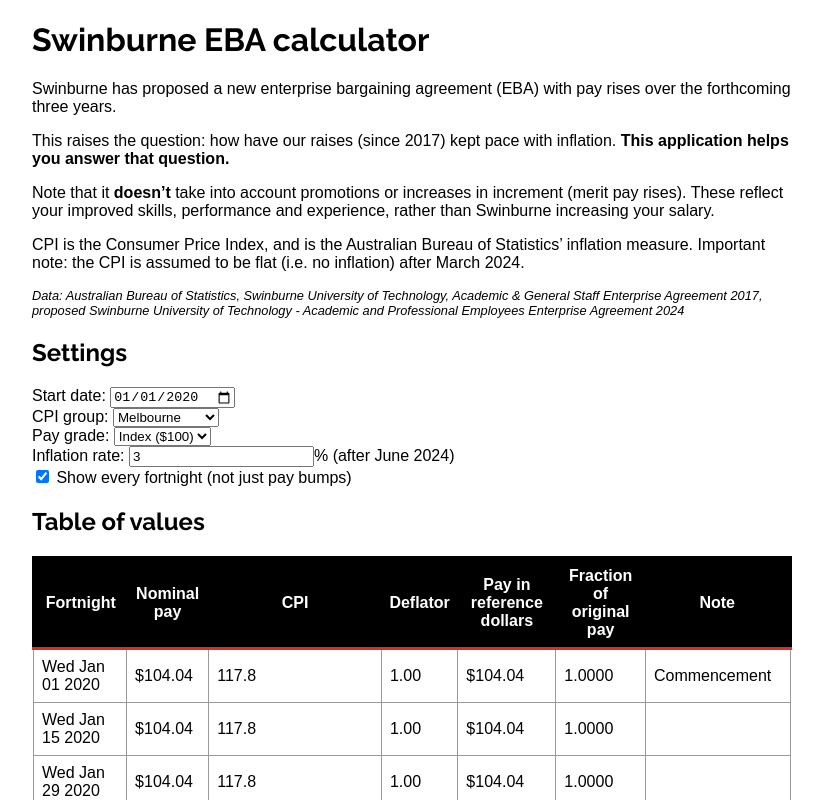
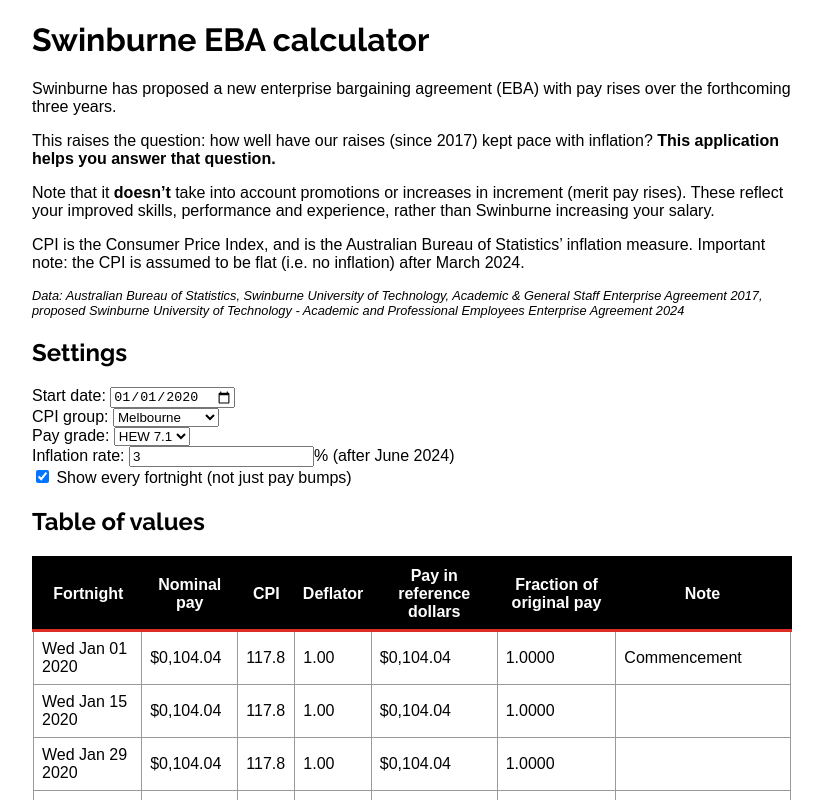
Before and after one commit to pwc/swinburne-eba-calculator, a React (Create React App) app in the folder swinburne-eba-calculator/: page / in a window 1280 px wide. Shown: the top 800 px of the page, without its empty margins (228-1051 px from the left). Built offline with nearby package versions, Linux system fonts and the light colour scheme.

Commit message:
Tweaks - formatting numbers, wording

```diff
--- a/swinburne-eba-calculator/src/App.tsx
+++ b/swinburne-eba-calculator/src/App.tsx
@@ -437,15 +437,21 @@
 		<tbody>
 		{rows.map( (r: any) => { if(props.showAll || r.comment.length) { return <tr>
 			<td>{r.date.toDateString()}</td>
-			<td>${r.pay.toFixed(2)}</td>
-			<td>{r.cpi}</td>
+			<td>${formatPay(r.pay)}</td>
+			<td>{r.cpi.toFixed(1)}</td>
 			<td>{r.deflator.toFixed(2)}</td>
-			<td>${r.deflatedPay.toFixed(2)}</td>
+			<td>${formatPay(r.deflatedPay)}</td>
 			<td>{r.payFrac.toFixed(4)}</td>
 			<td>{r.comment}</td>
 		</tr>} else { return <></> } })}
 		</tbody>
 	</table>;
+}
+
+function formatPay(n: number) {
+	let thousands = Math.floor(n/1000).toFixed(0);
+	let hundreds = (n - (thousands as any as number) * 1000);
+	return ''+thousands+','+hundreds.toFixed(2);
 }
 
 function App() {
@@ -458,7 +464,7 @@
 	return (<main>
 		<h1>Swinburne EBA calculator</h1>
 		<p>Swinburne has proposed a new enterprise bargaining agreement (EBA) with pay rises over the forthcoming three years.</p>
-		<p>This raises the question: how have our raises (since 2017) kept pace with inflation. <b>This application helps you answer that question.</b></p>
+		<p>This raises the question: how well have our raises (since 2017) kept pace with inflation? <b>This application helps you answer that question.</b></p>
 		<p>Note that it <b>doesn’t</b> take into account promotions or increases in increment (merit pay rises). These reflect your improved skills, performance and experience, rather than Swinburne increasing your salary.</p>
 		<p>CPI is the Consumer Price Index, and is the Australian Bureau of Statistics’ inflation measure. Important note: the CPI is assumed to be flat (i.e. no inflation) after March 2024.</p>
 		<p className="attribution">Data: Australian Bureau of Statistics, Swinburne University of Technology,
@@ -475,9 +481,8 @@
 			<option value="brisbane">Brisbane</option>
 		</select></label>
 		<label>Pay grade: <select value={paygrade} onChange={(e) => setPaygrade(e.target.value)}>
-			<option value="index">Index ($100)</option>
-			<option value="hew7">HEW 7</option>
-			<option value="hew8">HEW 8</option>
+			<option value="hew7">HEW 7.1</option>
+			<option value="hew8">HEW 8.1</option>
 		</select></label>
 		<label>Inflation rate: <input type="text" value={100*inflationRate} onChange={(e) => setInflationRate((e.target.value as any as number)/100)} />% (after June 2024)</label>
 		<input type="checkbox" checked={showAll} onChange={(e) => setShowAll(e.target.checked)} /> Show every fortnight (not just pay bumps)
```
